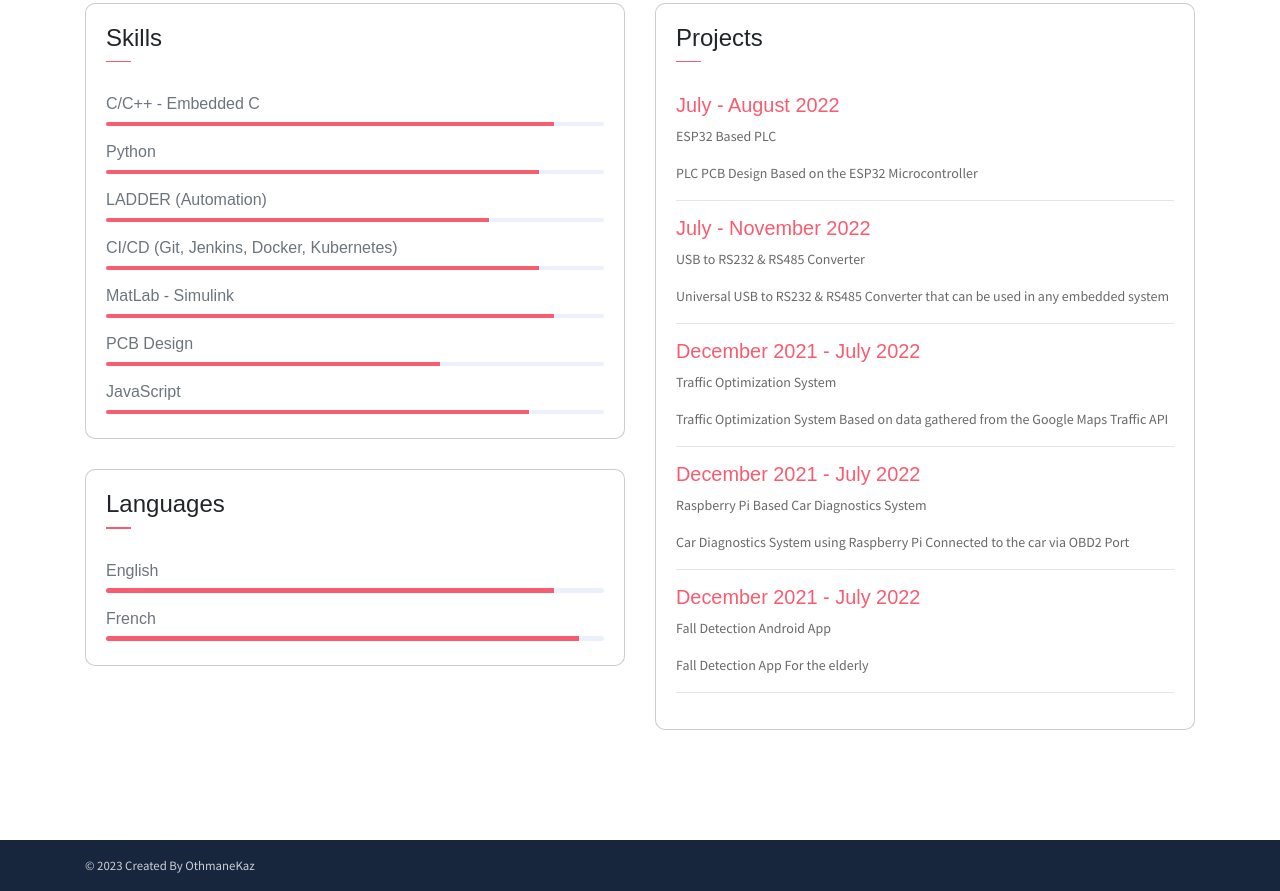
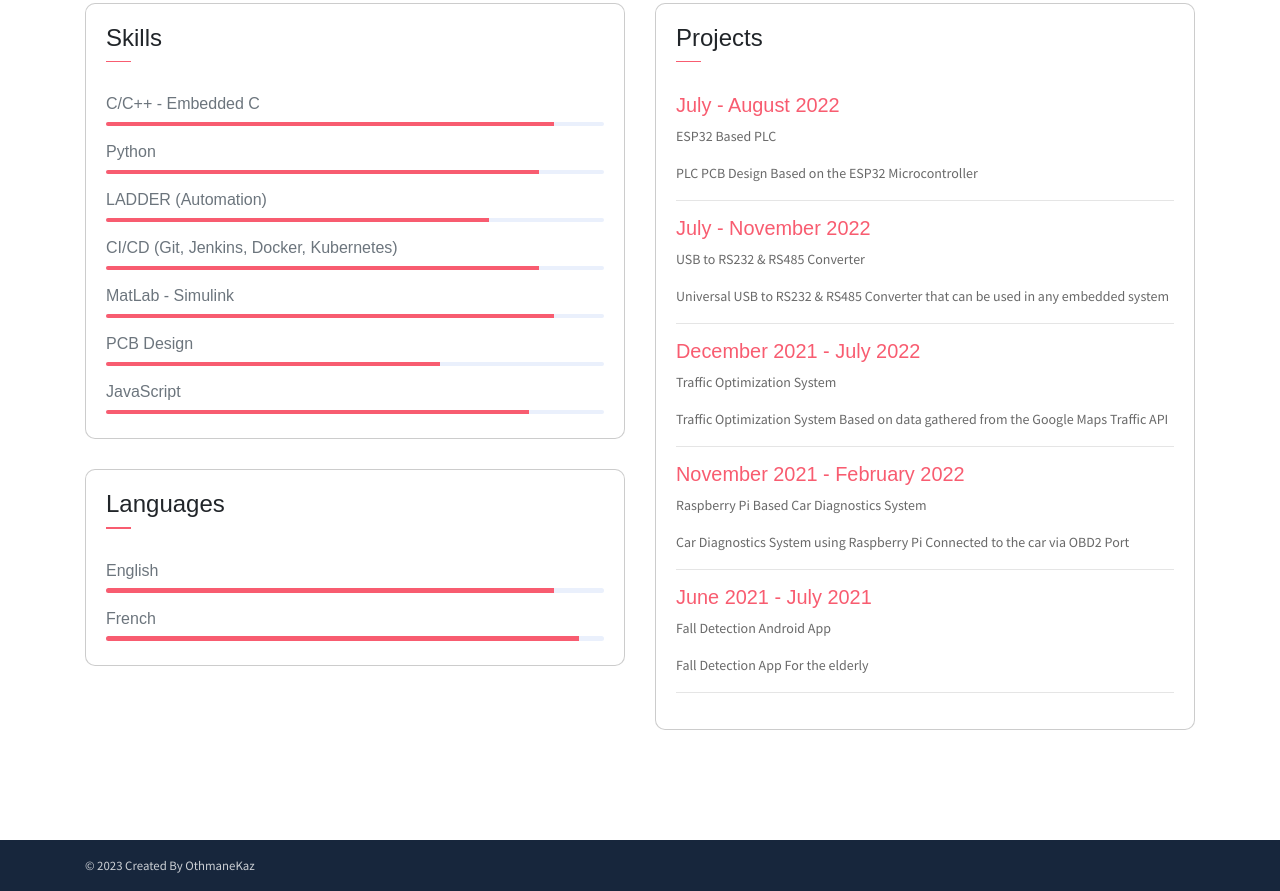
Before and after one commit to OthmaneKaz/othmanekaz, a plain HTML site: page index.html in a window 1280 px wide. Shown: the part 1879-2770 px from the top of the page. Drawn offline with Linux system fonts and the light colour scheme.

Commit message:
Update index.html

```diff
--- a/index.html
+++ b/index.html
@@ -249,11 +249,11 @@
                             <P>Traffic Optimization System</P>
                             <P class="subtitle">Traffic Optimization System Based on data gathered from the Google Maps Traffic API</P>
                             <hr>
-                            <h6 class="title text-danger">December 2021 - July 2022</h6>
+                            <h6 class="title text-danger">November 2021 - February 2022</h6>
                             <P>Raspberry Pi Based Car Diagnostics System</P>
                             <P class="subtitle">Car Diagnostics System using Raspberry Pi Connected to the car via OBD2 Port</P>
                             <hr>
-                            <h6 class="title text-danger">December 2021 - July 2022</h6>
+                            <h6 class="title text-danger">June 2021 - July 2021</h6>
                             <P>Fall Detection Android App</P>
                             <P class="subtitle">Fall Detection App For the elderly</P>
                             <hr>
```
